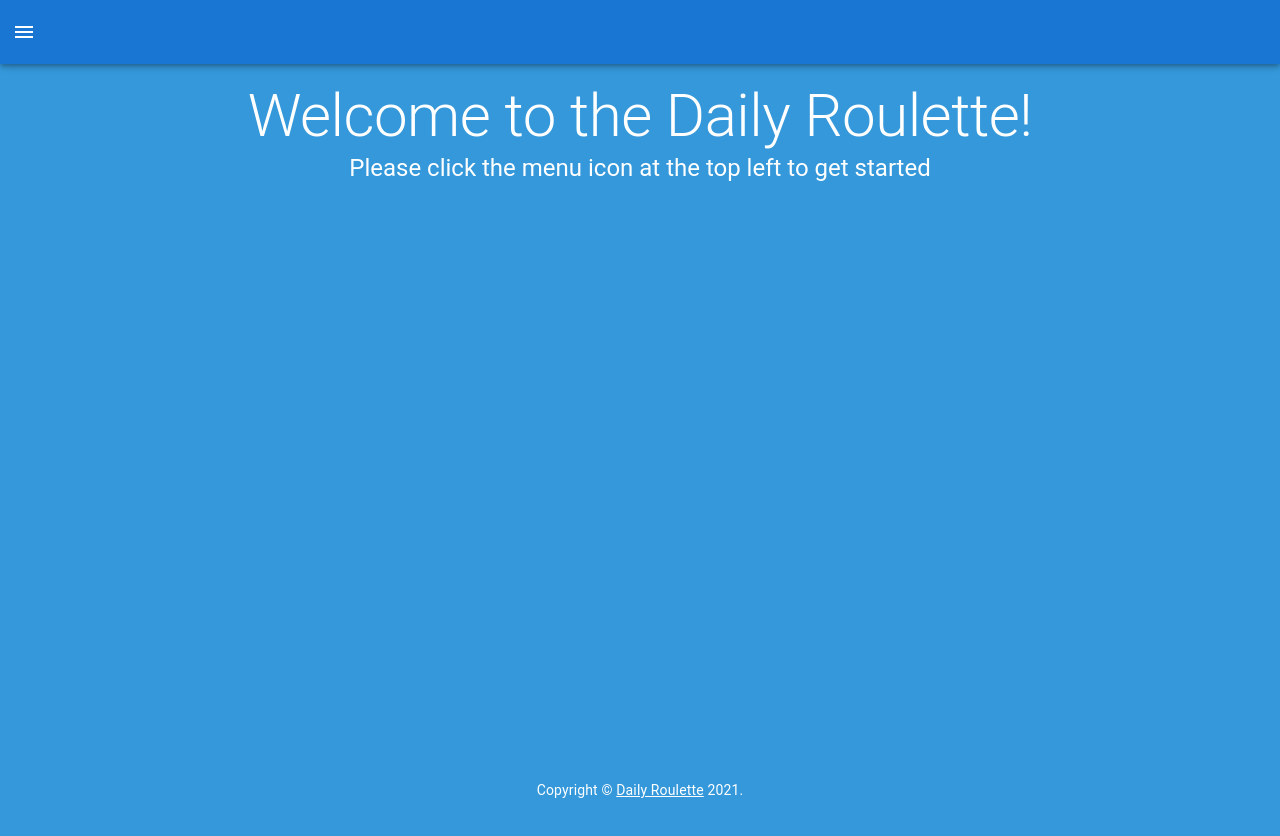
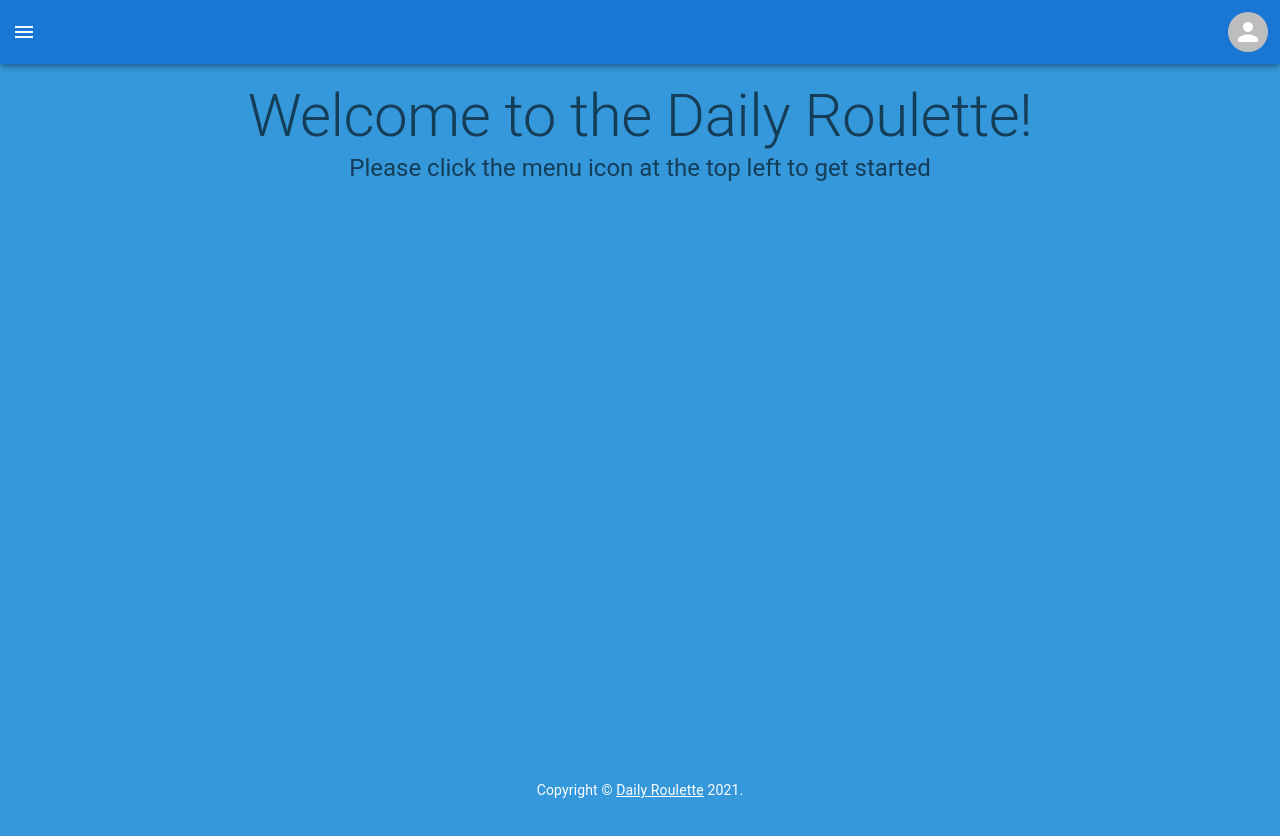
Before and after one commit to separatio/ez-daily, a Next.js app: page / in a window 1280 px wide. Shown: the top 836 px of the page. Built offline with nearby package versions, Linux system fonts and the light colour scheme; no server answers.

Commit message:
Add name and avatar to the navbar

```diff
--- a/pages/_document.tsx
+++ b/pages/_document.tsx
@@ -8,7 +8,7 @@ export default function Document() {
         <meta name="viewport" content="initial-scale=1.0, width=device-width" />
         <meta name="description" content="The Daily app for your Daily needs" />
         <link
-          href="https://fonts.googleapis.com/css2?family=Montserrat&display=optional"
+          href="https://fonts.googleapis.com/css2?family=Montserrat&display=swap"
           rel="stylesheet"
         />
       </Head>
--- a/pages/index.tsx
+++ b/pages/index.tsx
@@ -4,11 +4,23 @@ import type { NextPage } from 'next'
 const Home: NextPage = () => {
   return (
     <>
-      <Typography variant="h2" align="center">
+      <Typography
+        variant="h2"
+        align="center"
+        sx={{
+          color: 'text.secondary',
+        }}
+      >
         {'Welcome to the Daily Roulette!'}
       </Typography>
 
-      <Typography variant="h5" align="center">
+      <Typography
+        variant="h5"
+        align="center"
+        sx={{
+          color: 'text.secondary',
+        }}
+      >
         {'Please click the menu icon at the top left to get started'}
       </Typography>
     </>
--- /dev/null
+++ b/scripts/GetBasicProfile.tsx
@@ -0,0 +1,12 @@
+import { useSession } from 'next-auth/react'
+
+export default function getBasicProfile() {
+  const { data: session, status } = useSession()
+
+  if (session) {
+    return {
+      name: session.user?.name,
+      image: session.user?.image,
+    }
+  }
+}
--- /dev/null
+++ b/scripts/GetName.tsx
@@ -0,0 +1,5 @@
+const GetName = (array: any) => {
+  return <div>{array[0]}</div>
+}
+
+export default GetName
--- a/src/components/layout/NavBar.tsx
+++ b/src/components/layout/NavBar.tsx
@@ -1,10 +1,28 @@
-import { AppBar, Box, Toolbar } from '@mui/material'
+import { AppBar, Avatar, Box, Toolbar, Typography } from '@mui/material'
+import getBasicProfile from '../../../scripts/GetBasicProfile'
 
 const NavBar = ({ children }: NavbarProps) => {
+  let profileName = getBasicProfile()?.name
+  let profileImageSrc = getBasicProfile()?.image
+
   return (
     <Box sx={{ flexGrow: 1 }}>
       <AppBar position="fixed">
-        <Toolbar>{children}</Toolbar>
+        <Toolbar>
+          {children}
+          <Typography
+            variant="h6"
+            component="div"
+            align="right"
+            sx={{
+              flexGrow: 1,
+              marginRight: 5,
+            }}
+          >
+            {profileName}
+          </Typography>
+          <Avatar src={profileImageSrc || undefined} />
+        </Toolbar>
       </AppBar>
     </Box>
   )
```
Also changed, not shown: scripts/RandomSort.tsx (added, +12 -0 lines), scripts/SpinButtonClick.tsx (added, +7 -0 lines), src/components/LinearDeterminate.tsx (added, +29 -0 lines), src/components/SpinButton.tsx (added, +42 -0 lines), test_var/Const.ts (added, +12 -0 lines).
